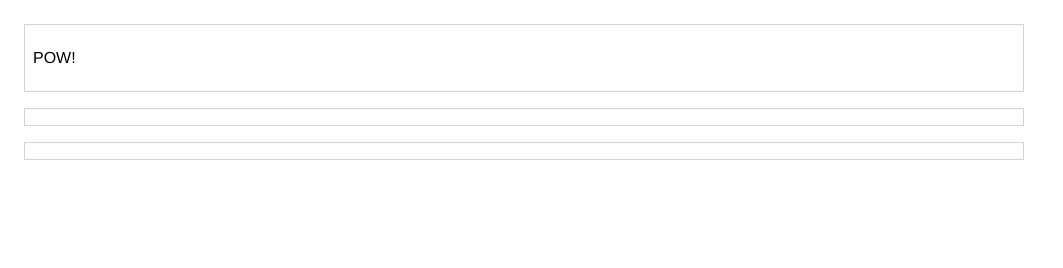
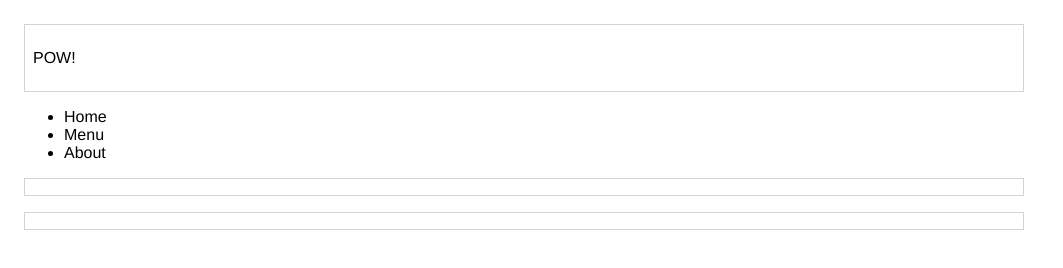
Before and after one commit to PowellEscobar/ssfr, a plain HTML site: page wireframes/index.html in a window 1280 px wide. Shown: the whole page, without its empty margins (0-1063 px from the left). Drawn offline with Linux system fonts and the light colour scheme.

Commit message:
Added More

```diff
--- a/wireframes/index.html
+++ b/wireframes/index.html
@@ -11,6 +11,13 @@
 <header>
 <p> POW! </p>
 </header>
+<nav>
+  <ul>
+    <li> Home </li>
+    <li> Menu </li>
+    <li> About </li>
+  </ul>
+</nav>
 
 <main>
 </main>
```
